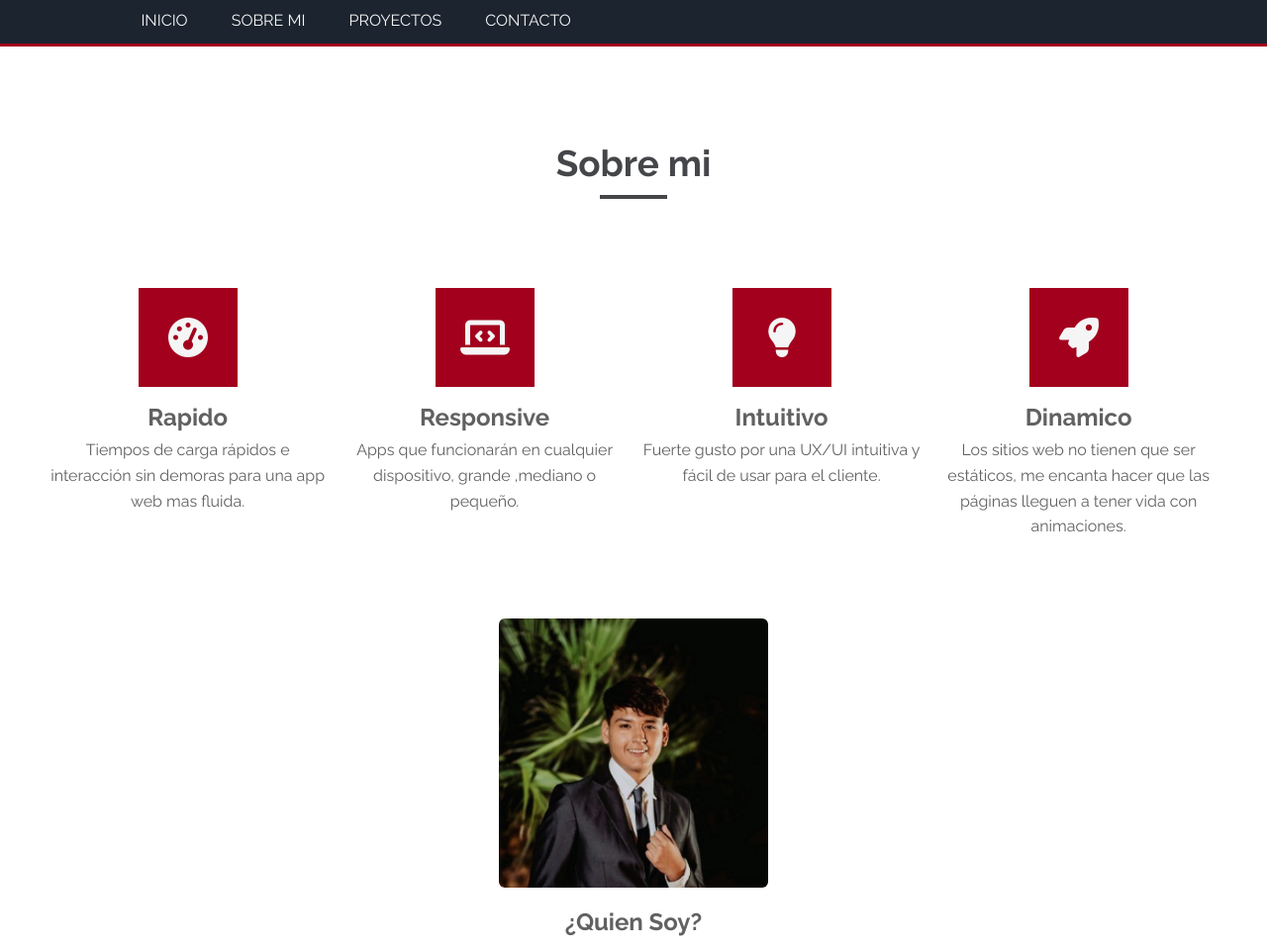
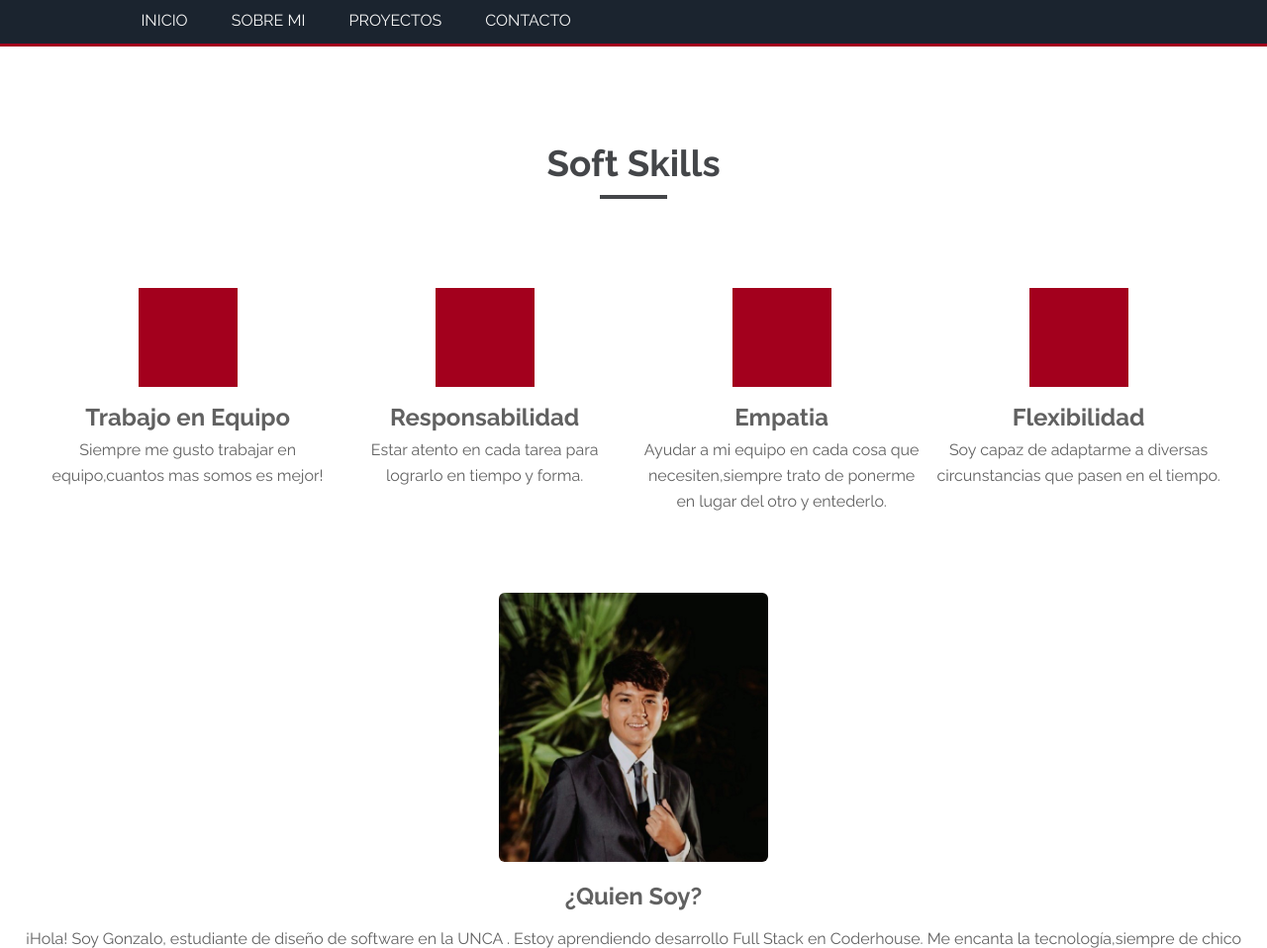
Before and after one commit to Elotickk/PortfolioMe, a plain HTML site: page index.html in a window 1280 px wide. Shown: the part 803-1761 px from the top of the page at 99% size. Drawn offline with Linux system fonts and the light colour scheme; some icons are missing.

Commit message:
Actualizando iconos,textos

```diff
--- a/css/style.css
+++ b/css/style.css
@@ -461,8 +461,6 @@
 /* Tecnologias que uso*/
 .tecnologias {
   padding: 1rem 0rem 6rem;
-}
-.logotecno{
 }
 
 .slider {
--- a/index.html
+++ b/index.html
@@ -11,7 +11,7 @@
   <link
     href="https://fonts.googleapis.com/css2?family=Raleway:wght@100;200;300;400;500;600;700&family=Open+Sans:wght@300&display=swap"
     rel="stylesheet" />
-  <script src="https://kit.fontawesome.com/527933ce5d.js" crossorigin="anonymous"></script>
+  <link rel="stylesheet" href="https://cdn.jsdelivr.net/gh/iconoir-icons/iconoir@main/css/iconoir.css">
   <title>Portfolio | Gonzalo Romero</title>
 </head>
 
@@ -55,32 +55,34 @@
 
   <section id="about" class="section-about">
     <div class="wrapper flex-center flex-column">
-      <h2>Sobre mi</h2>
+      <h2>Soft Skills</h2>
       <div class="about-flex">
         <div class="about-ftr1">
           <div class="about-card">
             <div class="hex-holder">
               <div class="hexagon flex-center">
-                <i class="fas fa-tachometer-alt"></i>
+                <i class="iconoir-community"></i>
               </div>
             </div>
             <div class="hex-desc">
-              <h3>Rapido</h3>
-              <p>
-                Tiempos de carga rápidos e interacción sin demoras para una app web mas fluida.
-              </p>
+              <h3>Trabajo en Equipo</h3>
+                <p>
+                  Siempre me gusto trabajar en equipo,cuantos mas somos es mejor!
+                </p>
             </div>
           </div>
 
           <div class="about-card">
             <div class="hex-holder">
               <div class="hexagon flex-center">
-                <i class="fas fa-laptop-code"></i>
+                <i class="iconoir-task-list"></i>
               </div>
             </div>
             <div class="hex-desc">
-              <h3>Responsive</h3>
-              <p>Apps que funcionarán en cualquier dispositivo, grande ,mediano o pequeño.</p>
+              <h3>Responsabilidad</h3>
+                <p>
+                  Estar atento en cada tarea para lograrlo en tiempo y forma.
+                </p>
             </div>
           </div>
         </div>
@@ -88,26 +90,27 @@
           <div class="about-card">
             <div class="hex-holder">
               <div class="hexagon flex-center">
-                <i class="fas fa-lightbulb"></i>
+                <i class="iconoir-group"></i>
               </div>
             </div>
             <div class="hex-desc">
-              <h3>Intuitivo</h3>
-              <p>Fuerte gusto por una UX/UI intuitiva y fácil de usar para el cliente.</p>
+              <h3>Empatia</h3>
+                <p>
+                  Ayudar a mi equipo en cada cosa que necesiten,siempre trato de ponerme en lugar del otro y entederlo.
+                </p>
             </div>
           </div>
 
           <div class="about-card">
             <div class="hex-holder">
               <div class="hexagon flex-center">
-                <i class="fas fa-rocket"></i>
+                <i class="iconoir-accessibility"></i>
               </div>
             </div>
             <div class="hex-desc">
-              <h3>Dinamico</h3>
+              <h3>Flexibilidad</h3>
               <p>
-                Los sitios web no tienen que ser estáticos, me encanta hacer que las páginas lleguen a tener
-                vida con animaciones.
+                Soy capaz de adaptarme a diversas circunstancias que pasen en el tiempo.
               </p>
             </div>
           </div>
@@ -130,8 +133,6 @@
           </div>
         </div>
         <div class="skills">
-
-        </div>
       </div>
     </div>
   </section>
@@ -244,7 +245,7 @@
     <h2>CONTACTO</h2>
     <form action="https://formsubmit.co/gonzalorom2001@gmail.com" method="POST" action="" name="questionsForm">
       <div class="contact-container">
-        <h4 class="question">¿Tiene alguna pregunta o quiere trabajar juntos?</h4>
+        <h4 class="question">¿Tiene alguna propuesta? Enviala!</h4>
         <div class="form-inputs">
           <input type="text" placeholder="Nombre" class="name" name="name" />
           <input type="text" placeholder="E-mail" class="email" name="email" />
@@ -262,18 +263,20 @@
       <div class="up-btn">>></div>
     </a>
     <div class="social-cntr">
-      <a target="_blank" href="https://www.linkedin.com/in/gonzaloromero-/"><div class="flex-center"><i class="fab fa-linkedin-in"></i></div></a>
-      <a target="_blank" href="https://www.facebook.com/gonzalo.romero.35110/"><div class="flex-center"><i class="fab fa-facebook-f"></i></div></a>
-      <a target="_blank" href="https://www.instagram.com/gonza.romer0/"><div class="flex-center"><i class="fab fa-instagram"></i></div></a>
-      <a target="_blank" href="https://github.com/Elotickk"><div class="flex-center"><i class="fas fa-cube"></i></div></a>
+      <a target="_blank" href="https://www.linkedin.com/in/gonzaloromero-/"><div class="flex-center"><i class="iconoir-linkedin"></i></div></a>
+      <a target="_blank" href="https://www.facebook.com/gonzalo.romero.35110/"><div class="flex-center"><i class="iconoir-facebook"></i></div></a>
+      <a target="_blank" href="https://www.instagram.com/gonza.romer0/"><div class="flex-center"><i class="iconoir-instagram"></i></div></a>
+      <a target="_blank" href="https://github.com/Elotickk"><div class="flex-center"><i class="iconoir-github"></i></div></a>
     </div>
 
     <h4>
-      Hecha por Gonzalo Romero <span class="copyright">& 2022</span>
+      Hecha por Gonzalo Romero
+        <span class="copyright">
+          & 2022
+        </span>
     </h4>
   </footer>
 
   <script src="./js/script.js"></script>
 </body>
-
 </html>
```
